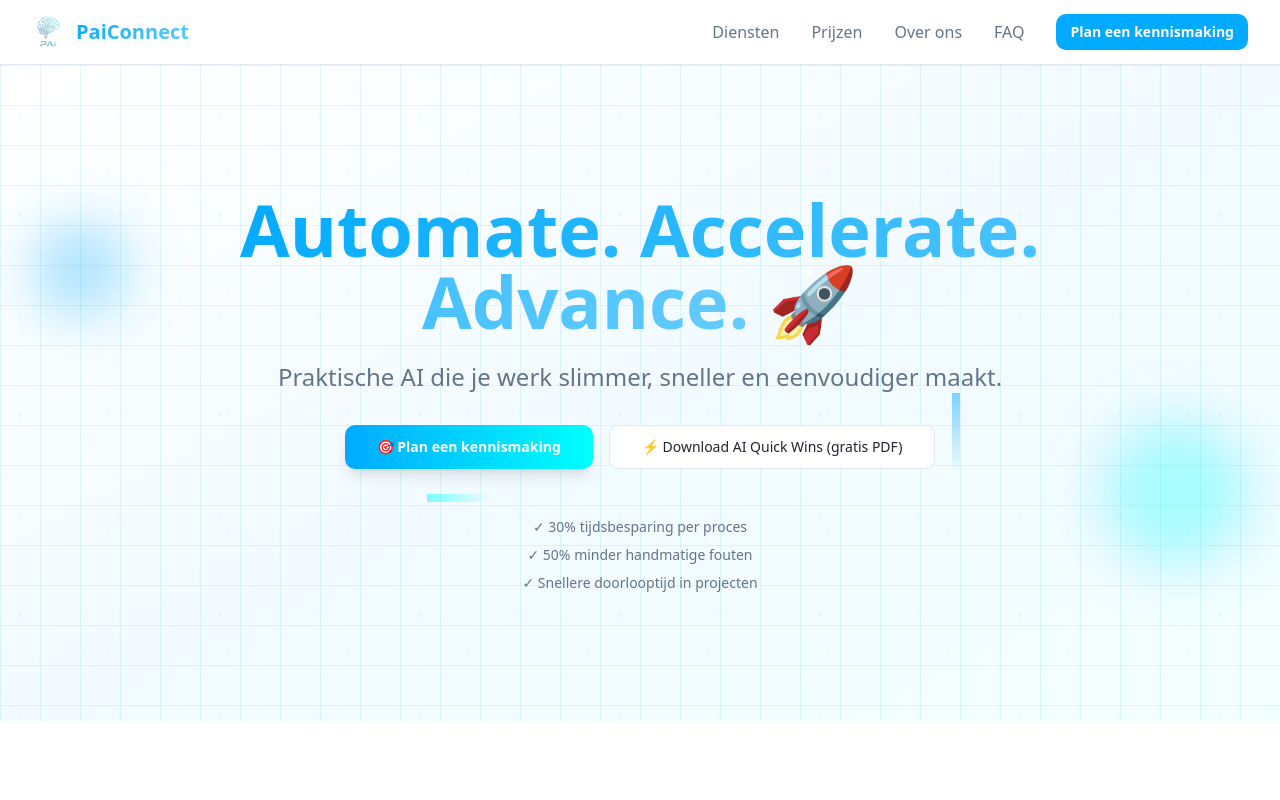
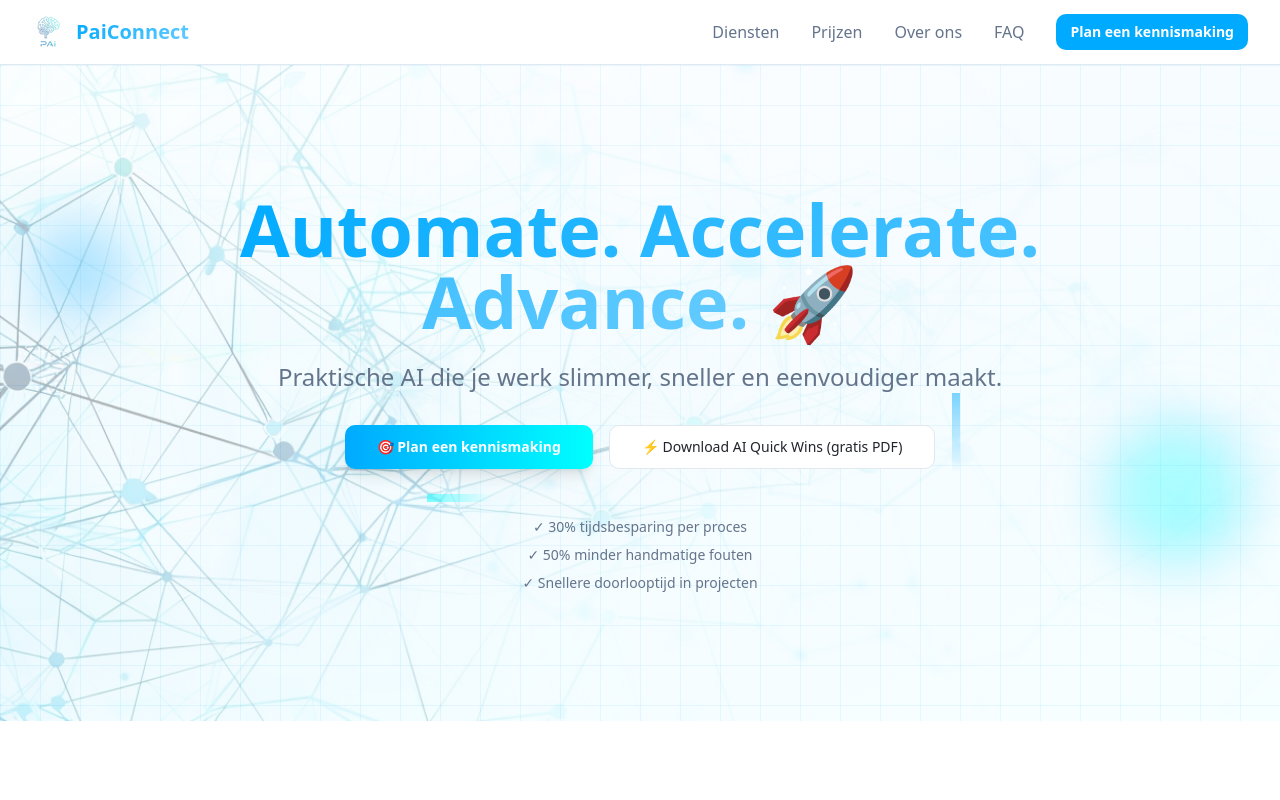
Before and after one commit to DaandinhoPy94/paiconnect, a React (Vite) app: page / in a window 1280 px wide. Shown: the top 800 px of the page. Built offline with nearby package versions, Linux system fonts and the light colour scheme.

Commit message:
Add banner to hero section
Update hero section to include the provided banner image as a background.

```diff
--- a/src/components/ui/hero-section.tsx
+++ b/src/components/ui/hero-section.tsx
@@ -6,7 +6,15 @@ const HeroSection = () => {
   return (
     <section className="relative overflow-hidden bg-gradient-to-br from-background via-primary/5 to-secondary/5 py-20 md:py-32">
       <div className="absolute inset-0 bg-grid-pattern"></div>
-      <div className="absolute inset-0 network-pattern"></div>
+      <div
+        className="absolute inset-0 opacity-30"
+        style={{
+          backgroundImage: `url('/src/assets/banner-tech.png')`,
+          backgroundSize: 'cover',
+          backgroundPosition: 'center',
+          backgroundRepeat: 'no-repeat'
+        }}
+      ></div>
       <div className="container relative">
         <div className="text-center max-w-4xl mx-auto">
           <h1 className="text-4xl md:text-6xl lg:text-7xl font-bold mb-6 leading-tight">
```
